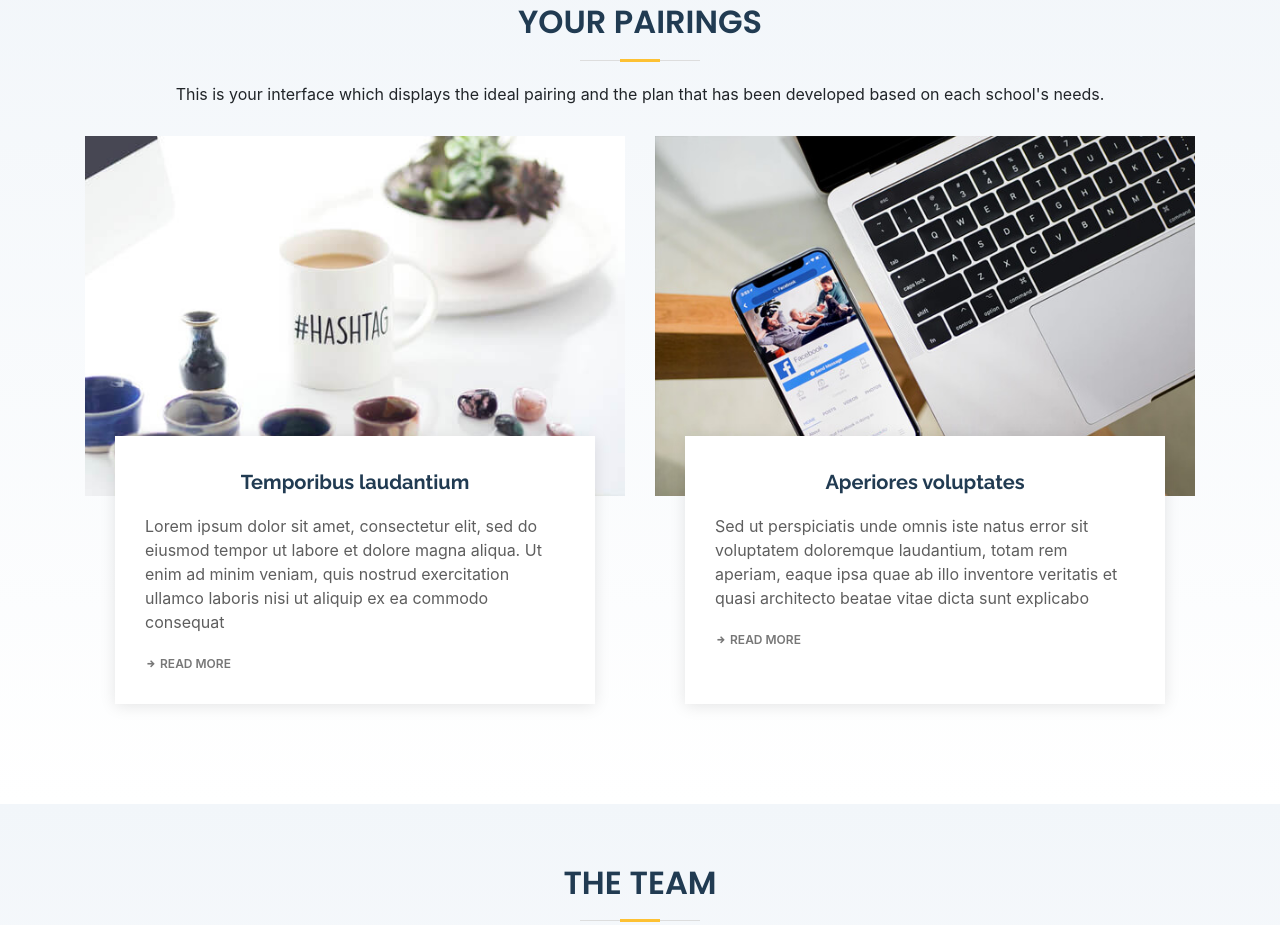
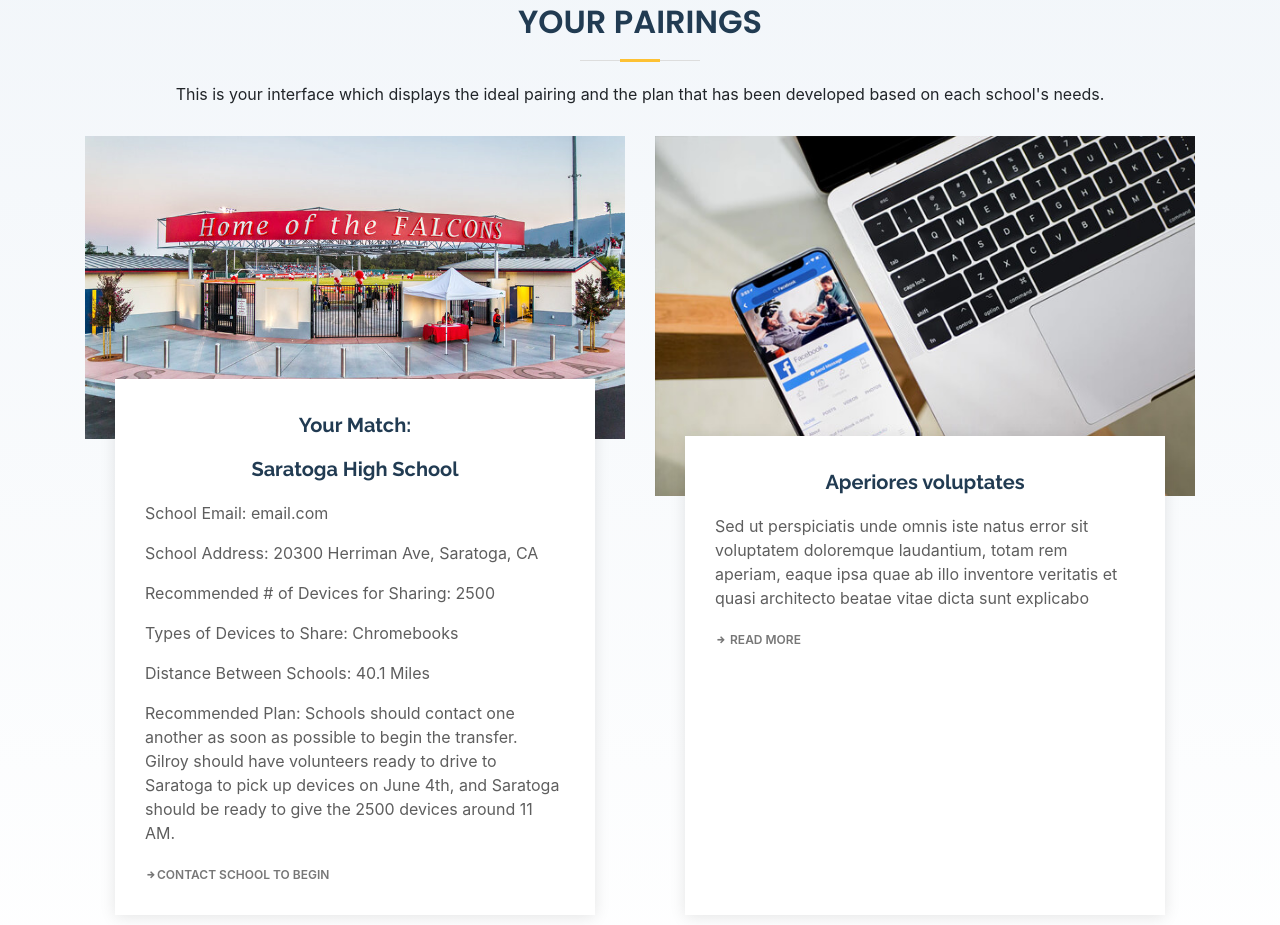
Before and after one commit to ayaanzhaque/TecConnect, a website with bundled scripts: page index.html in a window 1280 px wide. Shown: the part 4928-5853 px from the top of the page. Built offline with nearby package versions, Linux system fonts and the light colour scheme.

Commit message:
added pairing cards

```diff
--- a/index.html
+++ b/index.html
@@ -485,12 +485,18 @@
           <div class="col-md-6 d-flex align-items-stretch" data-aos="fade-right">
             <div class="card">
               <div class="card-img">
-                <img src="assets/img/services-1.jpg" alt="...">
+                <img src="assets/img/saratogahigh.jpg" alt="...">
               </div>
               <div class="card-body">
-                <h5 class="card-title"><a href="">Temporibus laudantium</a></h5>
-                <p class="card-text">Lorem ipsum dolor sit amet, consectetur elit, sed do eiusmod tempor ut labore et dolore magna aliqua. Ut enim ad minim veniam, quis nostrud exercitation ullamco laboris nisi ut aliquip ex ea commodo consequat</p>
-                <div class="read-more"><a href="#"><i class="icofont-arrow-right"></i> Read More</a></div>
+                <h5 class="card-title"><a href="">Your Match:</a></h5>
+                <h5 class="card-title"><a href="">Saratoga High School</a></h5>
+                <p class="card-text">School Email: email.com</p>
+                <p class="card-text">School Address: 20300 Herriman Ave, Saratoga, CA</p>
+                <p class="card-text">Recommended # of Devices for Sharing: 2500</p>
+                <p class="card-text">Types of Devices to Share: Chromebooks</p>
+                <p class="card-text">Distance Between Schools: 40.1 Miles</p>
+                <p class="card-text">Recommended Plan: Schools should contact one another as soon as possible to begin the transfer. Gilroy should have volunteers ready to drive to Saratoga to pick up devices on June 4th, and Saratoga should be ready to give the 2500 devices around 11 AM.</p>
+                <div class="read-more"><a href="#"><i class="icofont-arrow-right"></i>Contact School to Begin</a></div>
               </div>
             </div>
           </div>
```
Also changed, not shown: assets/img/saratogahigh.jpg (added), 2 other files.
